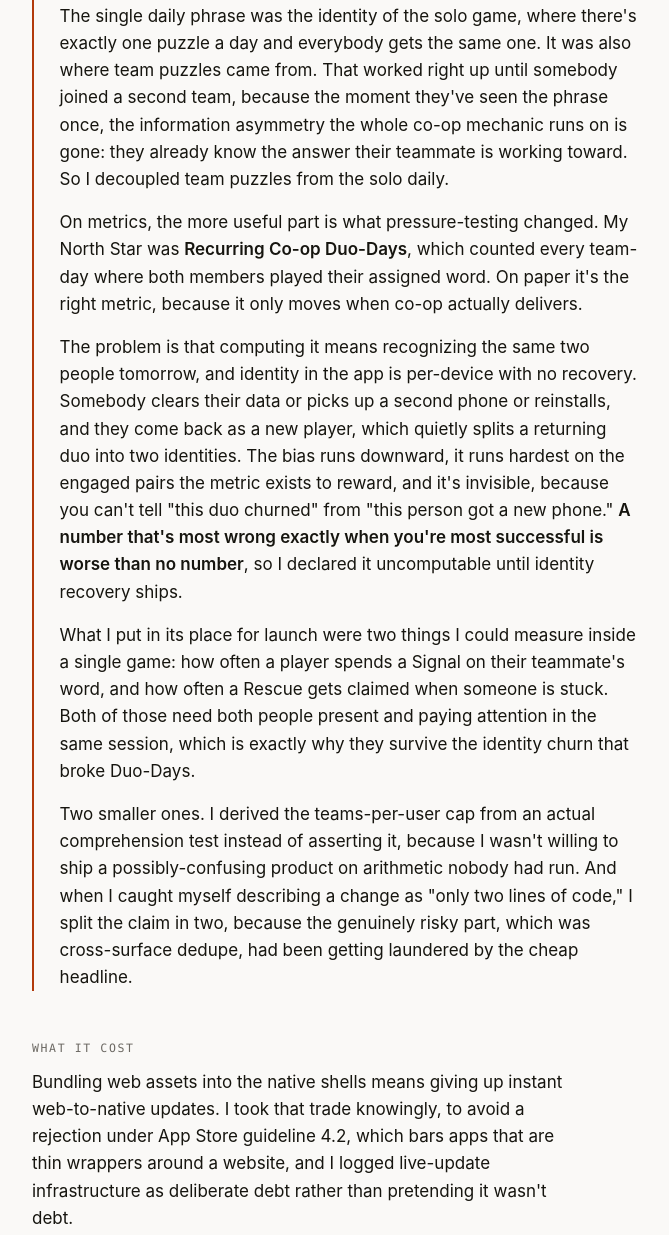
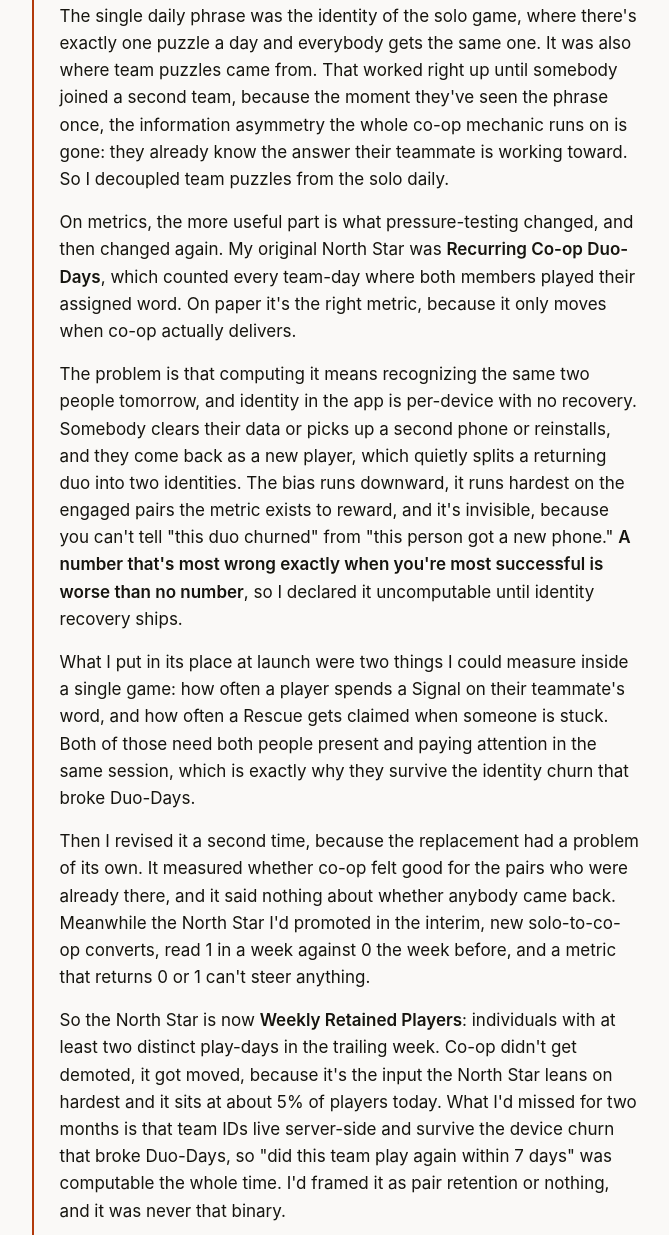
Before and after one commit to vb-dev-code/vb-dev-code.github.io, a plain HTML site: page split-decision/index.html in a window 1280 px wide. Shown: the part 1530-2765 px from the top of the page, without its empty margins (160-829 px from the left). Drawn offline with Linux system fonts and the light colour scheme.

Commit message:
Update Split Decision metrics narrative with the revised North Star
The framework got revised twice, and the page now shows both turns:
Duo-Days declared uncomputable, instance-scoped proxies at launch,
then Weekly Retained Players as the North Star with co-op as its
largest input. Adds the finding that team IDs are server-side, so
team-instance retention was computable all along.

Also states plainly that the social-tie retention bet has no public
evidence behind it.

Co-Authored-By: Claude Opus 4.8 (1M context) <noreply@anthropic.com>
Claude-Session: https://claude.ai/code/session_01Mxhx56qqnRyngfryck6QSw

```diff
--- a/split-decision/index.html
+++ b/split-decision/index.html
@@ -34,9 +34,11 @@
     <h2>The decision</h2>
     <p>One global daily phrase was serving two incompatible jobs.</p>
     <p>The single daily phrase was the identity of the solo game, where there's exactly one puzzle a day and everybody gets the same one. It was also where team puzzles came from. That worked right up until somebody joined a second team, because the moment they've seen the phrase once, the information asymmetry the whole co-op mechanic runs on is gone: they already know the answer their teammate is working toward. So I decoupled team puzzles from the solo daily.</p>
-    <p>On metrics, the more useful part is what pressure-testing changed. My North Star was <strong>Recurring Co-op Duo-Days</strong>, which counted every team-day where both members played their assigned word. On paper it's the right metric, because it only moves when co-op actually delivers.</p>
+    <p>On metrics, the more useful part is what pressure-testing changed, and then changed again. My original North Star was <strong>Recurring Co-op Duo-Days</strong>, which counted every team-day where both members played their assigned word. On paper it's the right metric, because it only moves when co-op actually delivers.</p>
     <p>The problem is that computing it means recognizing the same two people tomorrow, and identity in the app is per-device with no recovery. Somebody clears their data or picks up a second phone or reinstalls, and they come back as a new player, which quietly splits a returning duo into two identities. The bias runs downward, it runs hardest on the engaged pairs the metric exists to reward, and it's invisible, because you can't tell "this duo churned" from "this person got a new phone." <strong>A number that's most wrong exactly when you're most successful is worse than no number</strong>, so I declared it uncomputable until identity recovery ships.</p>
-    <p>What I put in its place for launch were two things I could measure inside a single game: how often a player spends a Signal on their teammate's word, and how often a Rescue gets claimed when someone is stuck. Both of those need both people present and paying attention in the same session, which is exactly why they survive the identity churn that broke Duo-Days.</p>
+    <p>What I put in its place at launch were two things I could measure inside a single game: how often a player spends a Signal on their teammate's word, and how often a Rescue gets claimed when someone is stuck. Both of those need both people present and paying attention in the same session, which is exactly why they survive the identity churn that broke Duo-Days.</p>
+    <p>Then I revised it a second time, because the replacement had a problem of its own. It measured whether co-op felt good for the pairs who were already there, and it said nothing about whether anybody came back. Meanwhile the North Star I'd promoted in the interim, new solo-to-co-op converts, read 1 in a week against 0 the week before, and a metric that returns 0 or 1 can't steer anything.</p>
+    <p>So the North Star is now <strong>Weekly Retained Players</strong>: individuals with at least two distinct play-days in the trailing week. Co-op didn't get demoted, it got moved, because it's the input the North Star leans on hardest and it sits at about 5% of players today. What I'd missed for two months is that team IDs live server-side and survive the device churn that broke Duo-Days, so "did this team play again within 7 days" was computable the whole time. I'd framed it as pair retention or nothing, and it was never that binary.</p>
     <p>Two smaller ones. I derived the teams-per-user cap from an actual comprehension test instead of asserting it, because I wasn't willing to ship a possibly-confusing product on arithmetic nobody had run. And when I caught myself describing a change as "only two lines of code," I split the claim in two, because the genuinely risky part, which was cross-surface dedupe, had been getting laundered by the cheap headline.</p>
   </section>
 
@@ -44,6 +46,7 @@
     <h2>What it cost</h2>
     <p>Bundling web assets into the native shells means giving up instant web-to-native updates. I took that trade knowingly, to avoid a rejection under App Store guideline 4.2, which bars apps that are thin wrappers around a website, and I logged live-update infrastructure as deliberate debt rather than pretending it wasn't debt.</p>
     <p>Losing the single global phrase also cost the solo game some of its identity, and that was the price of the co-op mechanic working at all.</p>
+    <p>The bet underneath all of it is that having a partner in the game makes people come back, and I want to be straight that I could not find public evidence for it. Every precise-sounding number I chased traced back to a content farm with no attributable source. So I'm treating it as a hypothesis to test against my own numbers rather than something I can budget against.</p>
   </section>
 
   <section class="block">
```
